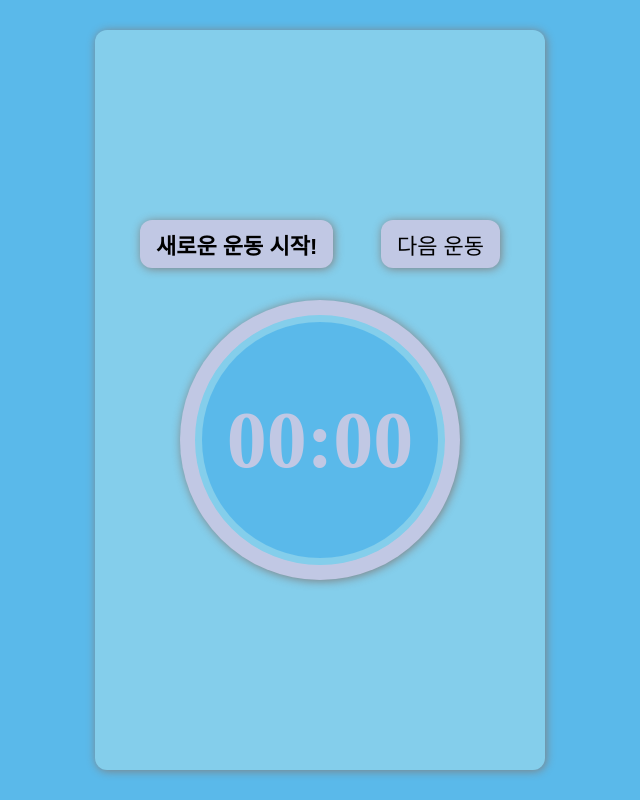
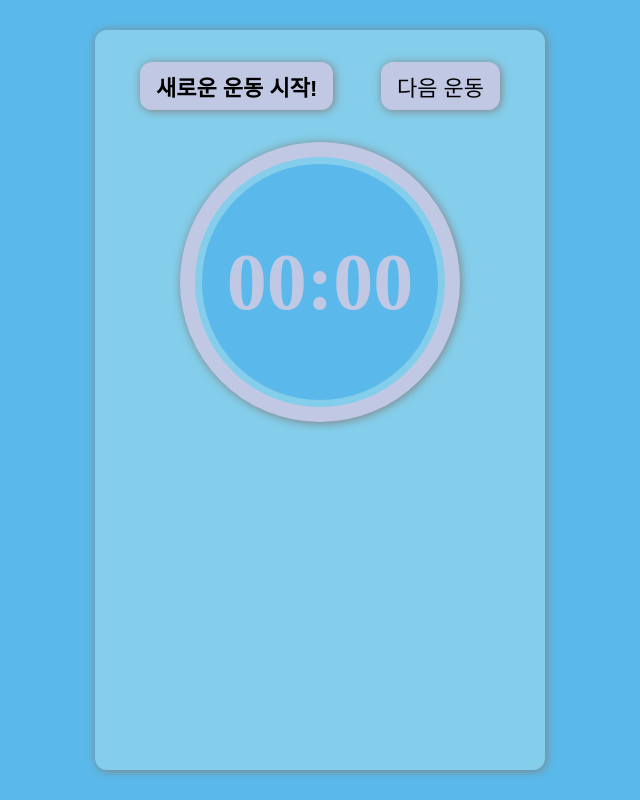
Before and after one commit to chisan01/workout_timer, a plain HTML site: page index.html in a window 1280 px wide. Shown: the whole page, without its empty margins (320-960 px from the left). Drawn offline with Linux system fonts and the light colour scheme.

Commit message:
작은 화면에서 깨지는 현상 수정 (#3)
- overflow-y: scroll 추가

```diff
--- a/index.html
+++ b/index.html
@@ -14,6 +14,7 @@
             <source src="./alarm_sound.mp3" type="audio/mpeg">
         </audio>
 		<main>
+			<div class="scroll">
 				<div class="header">
 					<button class="counter">
 						<p>새로운 운동 시작!</p>
@@ -30,6 +31,7 @@
 						<i class="fas fa-stop"></i>
 					</button>
 				</div>
+			</div>
 		</main>
 	</body>
 </html>
--- a/style.css
+++ b/style.css
@@ -17,14 +17,21 @@ body * {
 main {
 	margin: 30px;
 	background-color: #84ceeb;
-	width: 450px;
+	width: min(calc(100vw - 60px), 450px);
 	height: calc(100vh - 60px);
+	box-shadow: 1px 1px 10px 0.1px gray;
+	overflow-y: scroll;
+}
+main::-webkit-scrollbar {
+	display: none;
+}
+.scroll {
+	width: inherit;
 	display: flex;
 	flex-direction: column;
-	justify-content: center;
+	justify-content: flex-start;
 	align-items: center;
 	position: relative;
-	box-shadow: 1px 1px 10px 0.1px gray;
 }
 
 .timer {
@@ -73,7 +80,7 @@ main {
 	display: flex;
 	justify-content: space-between;
 	width: 80%;
-	margin-bottom: 2rem;
+	margin: 2rem 0;
 }
 .header > * {
 	height: 100%;
```
Lines whose indentation alone changed are shown as unchanged.
